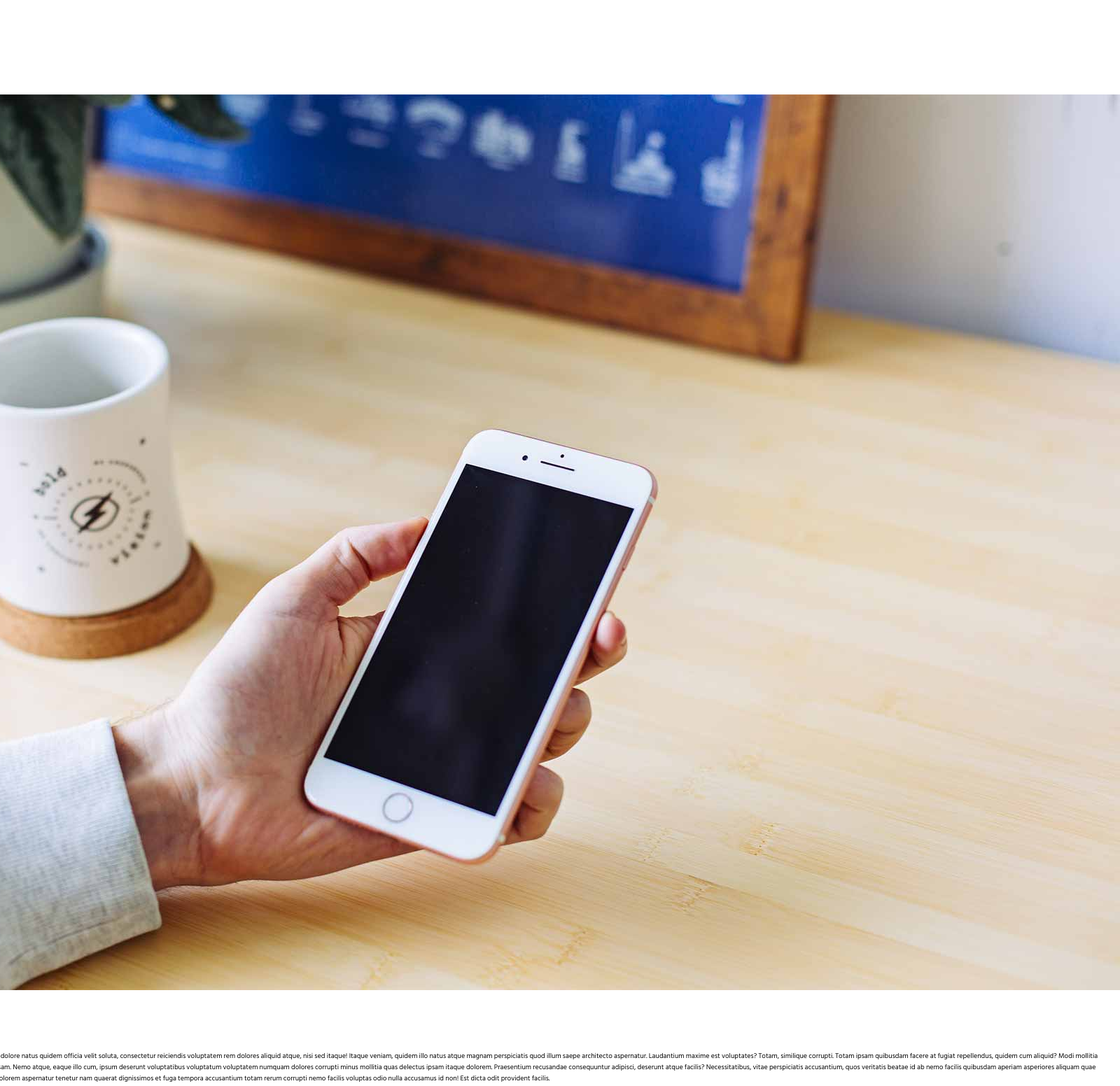
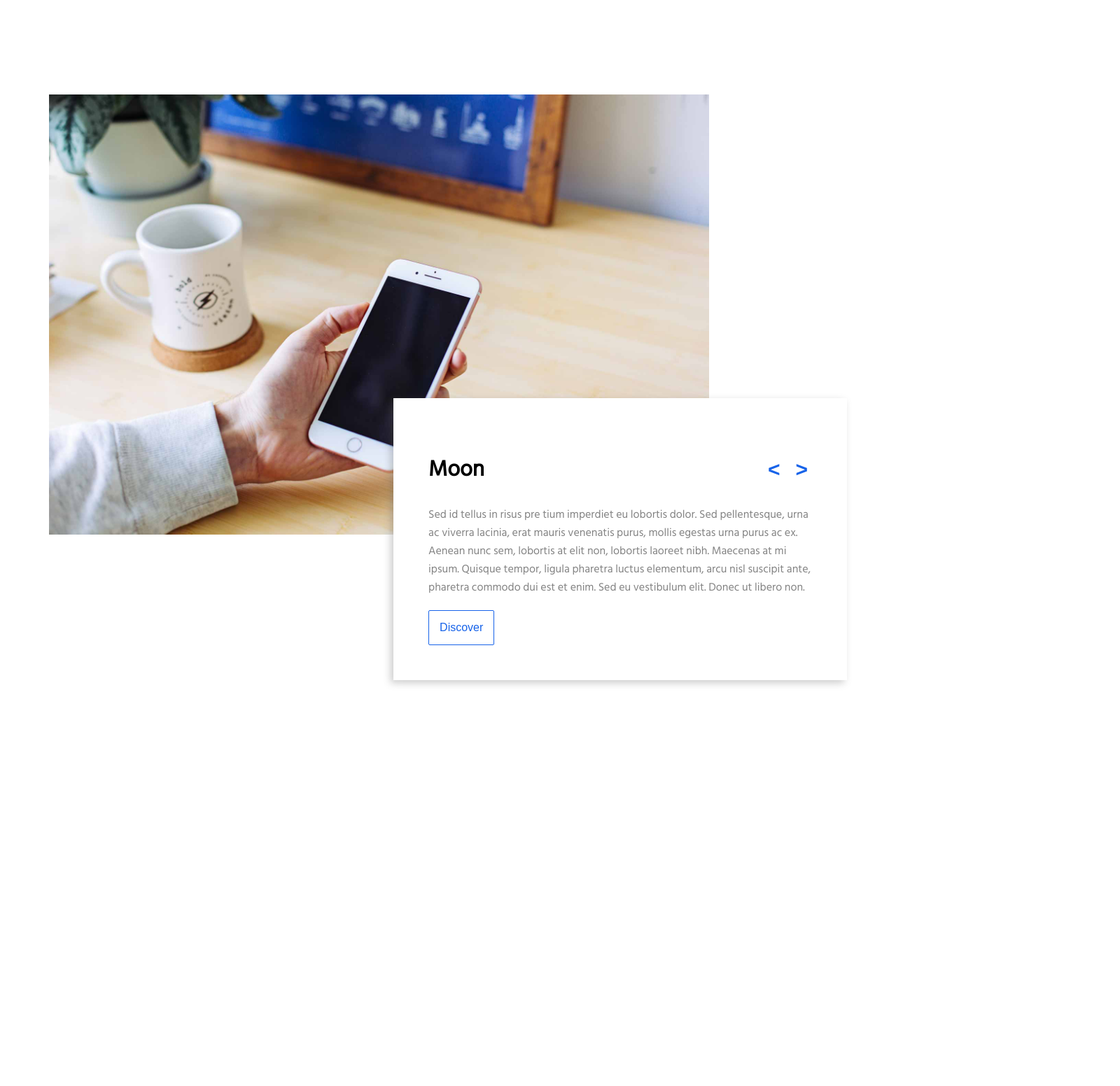
Before and after one commit to aqfgit/mountain-template, a website: page index.html in a window 1280 px wide. Shown: the part 945-2497 px from the top of the page at 70% size, 1600 px wide, since content can reach past the window. After the commit the page ends 2177 px from the top, so only its background shows below. Drawn offline with Linux system fonts and the light colour scheme.

Commit message:
Style the projects section

```diff
--- a/index.html
+++ b/index.html
@@ -53,34 +53,32 @@
                     blandit. Cras ultrices hendrerit nisl.</p>
             </section>
         </div>
-        <div class="l-container">
-            <article class="project-card section">
+
+            <article class="section">
+                <div class="project-card l-container l-container--projects">
+                    <div class="project-card__img-wrap">
                         <img src="assets/images/img-07.jpg" alt="" class="project-card__img">
+                    </div>
                     <div class="project-card__card-wrap">
+                        <div class="project-card__title-wrap">
+                            <h2 class="project-card__title">Moon</h2>
                             <div class="project-card__nav-wrap">
-                        <h2 class="project-card__title">Moon</h2>
                                 <button class="project-card__nav-button project-card__nav-button--prev">&lt;</button>
                                 <button class="project-card__nav-button project-card__nav-button--next">&gt;</button>
                             </div>
+                        </div>
                         <p class="project-card__paragraph">
-                        Lorem ipsum dolor sit amet consectetur adipisicing elit. Magnam molestiae dolore natus quidem
-                        officia velit soluta, consectetur reiciendis voluptatem rem dolores aliquid atque, nisi sed
-                        itaque! Itaque veniam, quidem illo natus atque magnam perspiciatis quod illum saepe architecto
-                        aspernatur. Laudantium maxime est voluptates? Totam, similique corrupti. Totam ipsam quibusdam
-                        facere at fugiat repellendus, quidem cum aliquid? Modi mollitia magnam minus asperiores
-                        explicabo corrupti facilis a, dolore cum. Sequi, ipsam. Nemo atque, eaque illo cum, ipsum
-                        deserunt voluptatibus voluptatum voluptatem numquam dolores corrupti minus mollitia quas
-                        delectus ipsam itaque dolorem. Praesentium recusandae consequuntur adipisci, deserunt atque
-                        facilis? Necessitatibus, vitae perspiciatis accusantium, quos veritatis beatae id ab nemo
-                        facilis quibusdam aperiam asperiores aliquam quae ducimus iure possimus quam sunt officiis
-                        magni! Dolor placeat, hic a fugit dolorem aspernatur tenetur nam quaerat dignissimos et fuga
-                        tempora accusantium totam rerum corrupti nemo facilis voluptas odio nulla accusamus id non! Est
-                        dicta odit provident facilis.
+                            Sed id tellus in risus pre tium imperdiet eu lobortis dolor. Sed pellentesque, urna ac viverra
+                            lacinia, erat mauris venenatis purus, mollis egestas urna purus ac ex. Aenean nunc sem, lobortis
+                            at elit non, lobortis laoreet nibh. Maecenas at mi ipsum.
+
+                            Quisque tempor, ligula pharetra luctus elementum, arcu nisl suscipit ante, pharetra commodo dui
+                            est et enim. Sed eu vestibulum elit. Donec ut libero non.
                         </p>
-                    <button class="project-card__button button">Discover</button>
+                        <button class="project-card__button button button--section">Discover</button>
+                    </div>
                 </div>
             </article>
-        </div>
     </main>
     <script src="js/app.js"></script>
 </body>
--- a/style/scss/_layout.scss
+++ b/style/scss/_layout.scss
@@ -4,11 +4,13 @@
     display: flex;
     justify-content: center;
     flex-direction: row;
+    flex-wrap: wrap;
     $columns: 12;
 
     &--between {
         justify-content: space-between;
     }
+
 
     @media (min-width: 768px) {
         width: 750px;
@@ -16,6 +18,10 @@
 
     @media (min-width: 992px) {
         width: 970px;
+
+        &--projects {
+            justify-content: space-between;
+        }
     }
 
     @media (min-width: 1200px) {
--- a/style/scss/components/_button.scss
+++ b/style/scss/components/_button.scss
@@ -13,4 +13,8 @@
         padding: 1.4rem 2.2rem;
         border-radius: 4px;
     }
+
+    &--section {
+        border-color: $primary;
+    }
 }
--- a/style/scss/components/_project-card.scss
+++ b/style/scss/components/_project-card.scss
@@ -1,3 +1,77 @@
 .project-card {
 
+    &__img-wrap,
+    &__card-wrap {
+        --gap-constant: 0.3%;
+        --initialbasis: calc(var(--width, 0) / var(--columns, 12) * 100%);
+        --gap: calc((var(--columns, 12) - var(--width, 0)) * var(--gap-constant, 0.3%));
+        flex-basis: calc(var(--initialbasis) - var(--gap));
+    }
+
+    &__img {
+        width: 100%;
+    }
+
+    &__img-wrap {
+        --width: 12;
+        max-width: 100%;
+    }
+
+    &__title {
+        font-size: $h2;
+    }
+
+    &__paragraph {
+        font-size: 1.6rem;
+        color: #838383;
+        margin: 0;
+    }
+
+    &__card-wrap {
+        --width: 11;
+    }
+
+    &__title-wrap {
+        display: flex;
+        justify-content: space-between;
+    }
+
+    &__nav-wrap {
+        display: flex;
+        gap: 10px;
+        align-items: center;
+    }
+
+    &__button {
+        color: $primary;
+        font-size: 1.6rem;
+        margin-top: 20px;
+    }
+
+    &__nav-button {
+        border: 0;
+        background: 0;
+        color: $primary;
+        font-weight: 700;
+        font-size: 3rem;
+    }
+
+    @media screen and (min-width: 992px) {
+        &__img-wrap {
+            --width: 10;
+        }
+
+        &__card-wrap {
+            --width: 7;
+
+            justify-self: left;
+            margin-left: auto;
+            position: relative;
+            top: -200px;
+            background: #ffffff;
+            padding: 50px;
+            box-shadow: -4px 4px 10px #66666654;
+            }
+        }
+
 }
--- a/style/scss/components/_section.scss
+++ b/style/scss/components/_section.scss
@@ -37,7 +37,7 @@
         --gap: calc((var(--columns, 12) - var(--width, 0)) * var(--gap-constant, 0.3%));
         flex-basis: calc(var(--initialbasis) - var(--gap));
 
-        @media screen and (min-width: $mobile-menu-breakpoint) {
+        @media screen and (min-width: 992px) {
             --width: 8;
         }
 
```
Also changed, not shown: bundle/app.css. Lines whose indentation alone changed are shown as unchanged.
